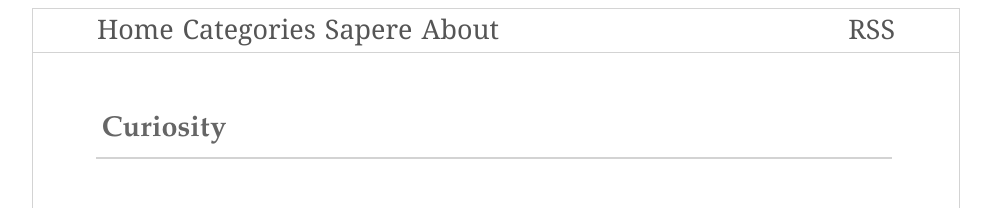
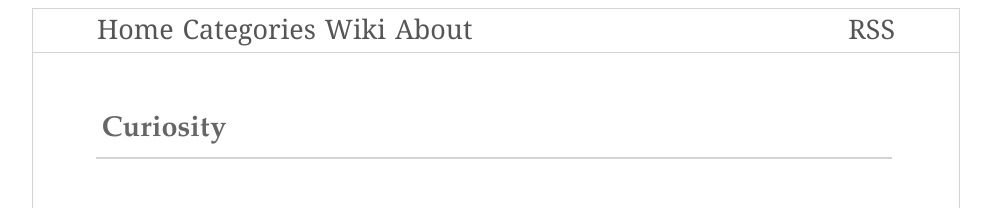
Before and after one commit to thales-page/thales-page.github.io, a Jekyll site: the page built from index.html, in a window 1280 px wide. Shown: the top 208 px of the page, without its empty margins (144-1135 px from the left). Built offline with Jekyll 4.4.1, drawn with Linux system fonts in a browser that asks for light colours; Markdown is read by kramdown in place of the engine named in the settings; the list of posts is cut into pages by our own code.

Commit message:
note dose

```diff
--- a/_includes/navigation.html
+++ b/_includes/navigation.html
@@ -2,7 +2,7 @@
     <div class="nav_nav">
         <a class="nav_a1" href="{{ site.url }}/">Home</a>
         <a href="{{ site.url }}/categories/">Categories</a>
-        <a class="nav_a1" href="{{ site.url }}/wiki/">Sapere</a>
+        <a class="nav_a1" href="{{ site.url }}/wiki/">Wiki</a>
         <a class="nav_a1" href="{{ site.url }}/about/">About</a>
     </div>
     <div class="nav_rss"><a href="{{ site.url }}/sitemap.xml" style="display:none;">SITEMAP</a><a href="{{ site.url }}/feed.xml" target="_blank">RSS</a></div>
```
